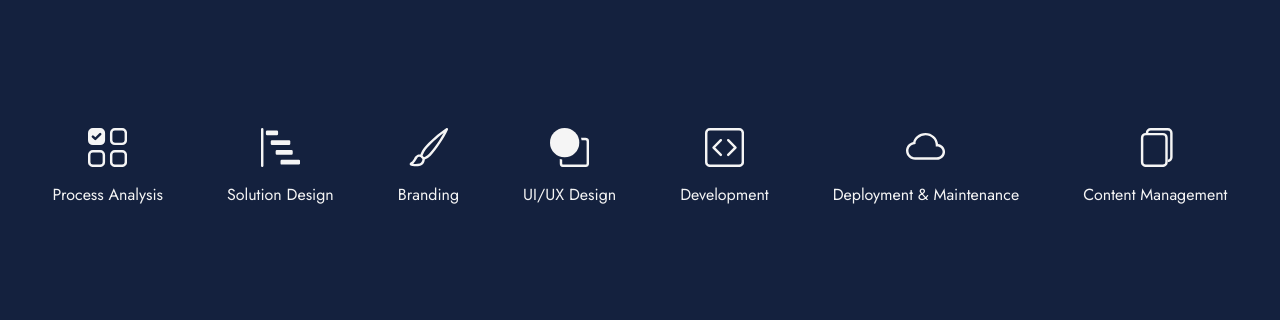
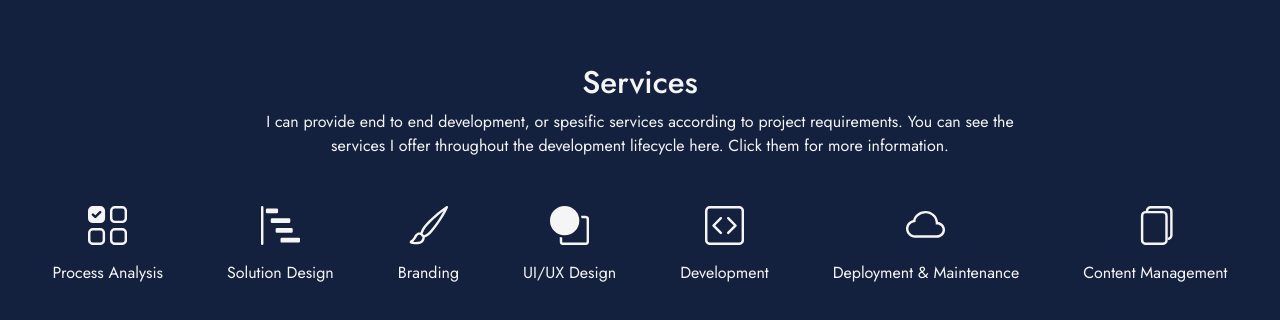
Before and after one commit to afgonullu/personal-website-v1, a Next.js app in the folder afaruk-dev-front/: page /components/SectionServices/SectionServices in a window 1280 px wide. Shown: the top 320 px of the page. Built offline with nearby package versions, Linux system fonts and the light colour scheme.

Commit message:
footer, services, contact finished. minor improvements

```diff
--- a/afaruk-dev-front/pages/components/SectionContact/SectionContact.tsx
+++ b/afaruk-dev-front/pages/components/SectionContact/SectionContact.tsx
@@ -7,16 +7,16 @@ const SectionContact: React.FC = (props) => {
     <section className="section-contact text-dark">
       <Container className="px-5 py-5 bg-info">
         <Row className="d-flex justify-content-between align-items-center">
-          <Col md="3" className="d-flex justify-content-start">
+          <Col md="3" className="contact-title">
             <p className="display-6">
               Let's Talk About{" "}
               <span className="text-decoration-underline">Your Project</span>
             </p>
           </Col>
-          <Col md="6" className="d-flex justify-content-center">
+          <Col md="6" className="contact-text">
             Interested in Working Together?{" "}
           </Col>
-          <Col md="3" className="d-flex justify-content-end">
+          <Col md="3" className="contact-cta">
             <Button variant="primary" size="lg">
               Get in Touch
             </Button>
--- a/afaruk-dev-front/pages/components/SectionHero/SectionHero.tsx
+++ b/afaruk-dev-front/pages/components/SectionHero/SectionHero.tsx
@@ -17,6 +17,7 @@ const SectionHero: React.FC = (props) => {
                 efficient products and operations in the past. Now I build on
                 the internet, with code.
               </p>
+              <div className="buttons">
                 <Button
                   href="/portfolio"
                   className="mr-3 main-cta"
@@ -27,6 +28,7 @@ const SectionHero: React.FC = (props) => {
                 <Link href="/about">
                   <a className="secondary-link text-secondary">My Resume</a>
                 </Link>
+              </div>
             </Col>
             <Col md="5" className="d-none d-md-block">
               <img
--- a/afaruk-dev-front/pages/components/SectionServices/SectionServices.tsx
+++ b/afaruk-dev-front/pages/components/SectionServices/SectionServices.tsx
@@ -1,10 +1,21 @@
 import React from "react"
-import Link from "next/link"
-import { Container, Row, Col } from "react-bootstrap"
+import SectionHeader from "../SectionHeader/SectionHeader"
 
 const SectionServices: React.FC = (props) => {
+  const copyText = {
+    title: "Services",
+    text:
+      "I can provide end to end development, or spesific services according to project requirements. You can see the services I offer throughout the development lifecycle here. Click them for more information.",
+  }
+
   return (
-    <section className="section-services d-flex justify-content-center">
+    <section className="section-services d-flex justify-content-center flex-column">
+      <SectionHeader
+        title={copyText.title}
+        text={copyText.text}
+      ></SectionHeader>
+      <div className="services-icons d-flex justify-content-center flex-wrap">
+        <a href="/workflow">
           <div className="d-flex flex-column justify-content-center align-items-center p-3 m-3">
             <svg
               width="2.441em"
@@ -21,6 +32,8 @@ const SectionServices: React.FC = (props) => {
             </svg>
             <p>Process Analysis</p>
           </div>
+        </a>
+        <a href="/workflow">
           <div className="d-flex flex-column justify-content-center align-items-center p-3 m-3">
             <svg
               width="2.441em"
@@ -40,6 +53,8 @@ const SectionServices: React.FC = (props) => {
             </svg>
             <p>Solution Design</p>
           </div>
+        </a>
+        <a href="/workflow">
           <div className="d-flex flex-column justify-content-center align-items-center p-3 m-3">
             <svg
               width="2.441em"
@@ -56,6 +71,8 @@ const SectionServices: React.FC = (props) => {
             </svg>
             <p>Branding</p>
           </div>
+        </a>
+        <a href="/workflow">
           <div className="d-flex flex-column justify-content-center align-items-center p-3 m-3">
             <svg
               width="2.441em"
@@ -70,6 +87,8 @@ const SectionServices: React.FC = (props) => {
             </svg>
             <p>UI/UX Design</p>
           </div>
+        </a>
+        <a href="/workflow">
           <div className="d-flex flex-column justify-content-center align-items-center p-3 m-3">
             <svg
               width="2.441em"
@@ -90,6 +109,8 @@ const SectionServices: React.FC = (props) => {
             </svg>
             <p>Development</p>
           </div>
+        </a>
+        <a href="/workflow">
           <div className="d-flex flex-column justify-content-center align-items-center p-3 m-3">
             <svg
               width="2.441em"
@@ -106,6 +127,8 @@ const SectionServices: React.FC = (props) => {
             </svg>
             <p>Deployment & Maintenance</p>
           </div>
+        </a>
+        <a href="/workflow">
           <div className="d-flex flex-column justify-content-center align-items-center p-3 m-3">
             <svg
               width="2.441em"
@@ -123,6 +146,8 @@ const SectionServices: React.FC = (props) => {
             </svg>
             <p>Content Management</p>
           </div>
+        </a>
+      </div>
     </section>
   )
 }
--- a/afaruk-dev-front/pages/index.tsx
+++ b/afaruk-dev-front/pages/index.tsx
@@ -1,4 +1,3 @@
-import Link from "next/link"
 import React from "react"
 import SiteNavbar from "./components/SiteNavbar/SiteNavbar"
 import SectionHero from "./components/SectionHero/SectionHero"
@@ -8,7 +7,6 @@ import SectionBlog from "./components/SectionBlog/SectionBlog"
 import SectionContact from "./components/SectionContact/SectionContact"
 import SectionServices from "./components/SectionServices/SectionServices"
 import SiteFooter from "./components/SiteFooter/SiteFooter"
-import { Container, Row, Col } from "react-bootstrap"
 import { getFeaturedPostsByTag } from "./api/ghost"
 
 export type Post = {
--- a/afaruk-dev-front/styles/globals.scss
+++ b/afaruk-dev-front/styles/globals.scss
@@ -56,8 +56,9 @@ section {
     justify-content: center;
     align-items: center;
   }
-  @extend .my-5;
-  @extend .py-5;
+  @extend .py-3;
+  @extend .mt-5;
+  @extend .mb-3;
 }
 
 @import "./sections/header.scss";
@@ -65,6 +66,7 @@ section {
 @import "./sections/portfolio.scss";
 @import "./sections/about.scss";
 @import "./sections/blog.scss";
+@import "./sections/services.scss";
 @import "./sections/contact.scss";
 @import "./sections/footer.scss";
 
--- a/afaruk-dev-front/styles/sections/contact.scss
+++ b/afaruk-dev-front/styles/sections/contact.scss
@@ -2,5 +2,35 @@
   .container {
     box-shadow: $shadow;
     border-radius: 1rem;
+
+    .contact-title {
+      display: flex;
+      justify-content: flex-start;
+    }
+
+    .contact-text {
+      display: flex;
+      justify-content: center;
+    }
+
+    .contact-cta {
+      display: flex;
+      justify-content: end;
+    }
   }
 }
+
+@media screen and (max-width: 768px) {
+  .section-contact {
+    .container {
+      .contact-title {
+        justify-content: center;
+      }
+
+      .contact-cta {
+        margin-top: 2.441rem;
+        justify-content: center;
+      }
+    }
+  }
+}
--- a/afaruk-dev-front/styles/sections/hero.scss
+++ b/afaruk-dev-front/styles/sections/hero.scss
@@ -1,4 +1,12 @@
 .section-hero {
+  .buttons {
+    display: flex;
+    align-items: center;
+
+    .secondary-link {
+      font-size: 1rem;
+    }
+  }
   img {
     border-radius: 2.441rem;
     max-width: 360px;
--- /dev/null
+++ b/afaruk-dev-front/styles/sections/services.scss
@@ -0,0 +1,13 @@
+.section-services {
+  .services-icons {
+    a {
+      text-decoration: none;
+    }
+    a:hover {
+      color: #fca311;
+    }
+  }
+  p {
+    text-align: center;
+  }
+}
```
Also changed, not shown: afaruk-dev-front/pages/components/SiteFooter/SiteFooter.tsx (+23 -6 lines). Lines whose indentation alone changed are shown as unchanged.
